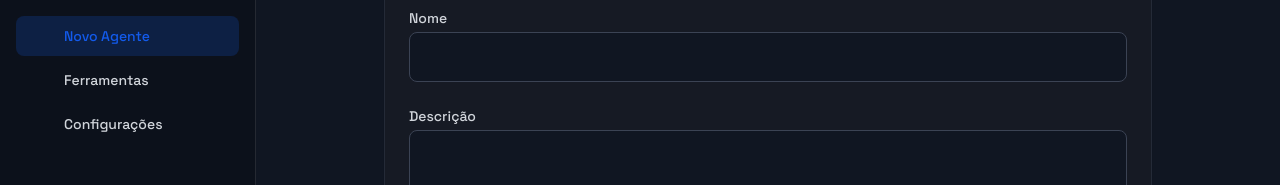
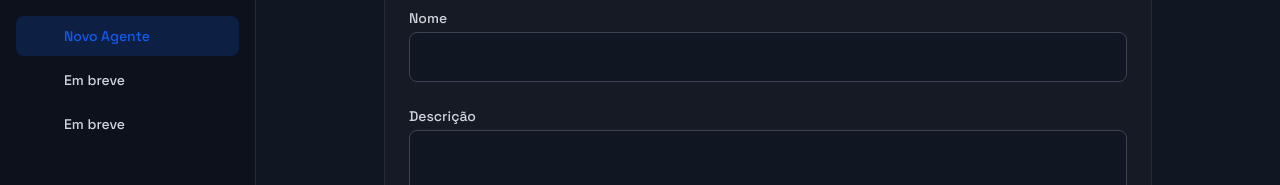
Before and after one commit to WeslleySebastiao/front-ai-manager, a React (Vite) app: page /agentes/novo in a window 1280 px wide. Shown: the part 181-366 px from the top of the page. Built offline with nearby package versions, Linux system fonts and the light colour scheme; no server answers.

Commit message:
Atualização nos nomes barra lateral

```diff
--- a/src/app/components/Sidebar.tsx
+++ b/src/app/components/Sidebar.tsx
@@ -6,8 +6,8 @@ export default function Sidebar() {
     { label: 'Dashboard', icon: 'dashboard', href: '/' },
     { label: 'Agentes', icon: 'smart_toy', href: '/agentes', exact: true },
     { label: 'Novo Agente', icon: 'add_circle', href: '/agentes/novo' },
-    { label: 'Ferramentas', icon: 'construction', href: '/ferramentas' },
-    { label: 'Configurações', icon: 'settings', href: '/configuracoes' },
+    { label: 'Em breve', icon: 'construction', href: '/ferramentas' },
+    { label: 'Em breve', icon: 'settings', href: '/configuracoes' },
   ]
 
   return (
```
